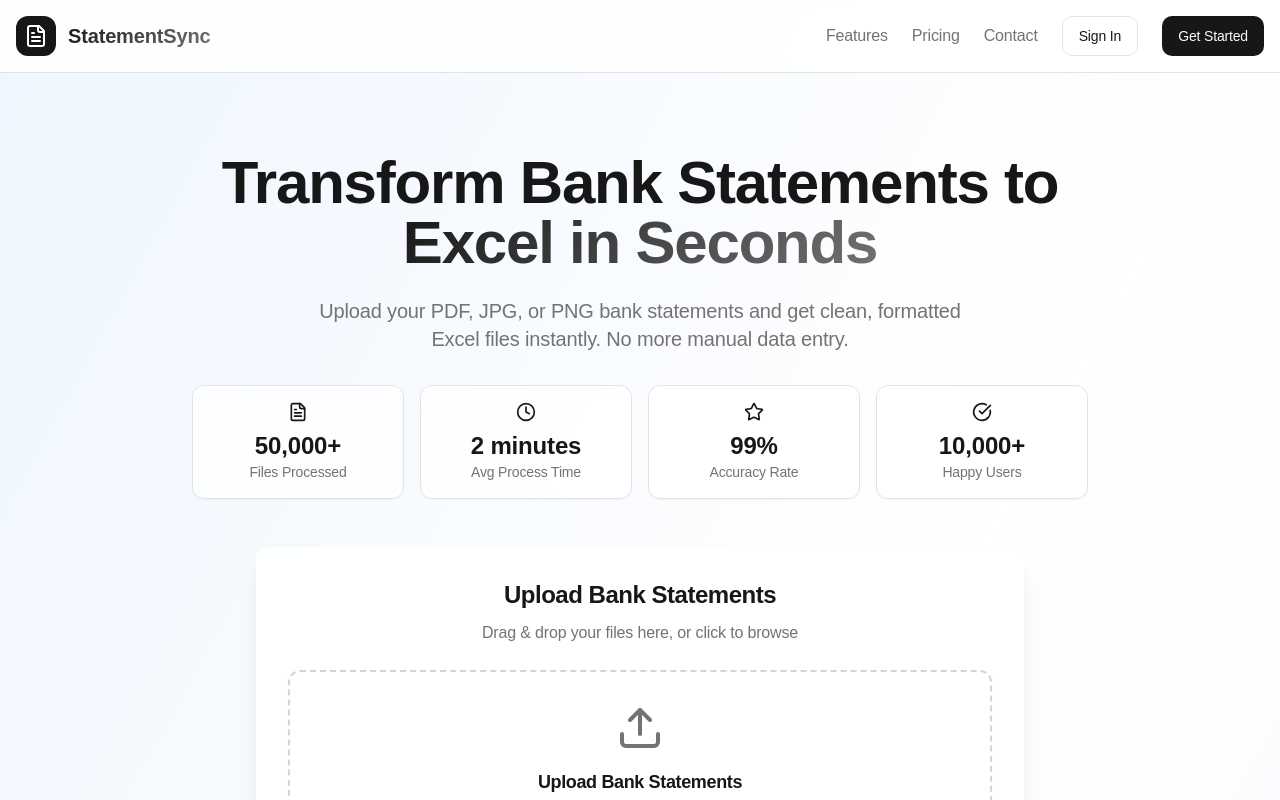
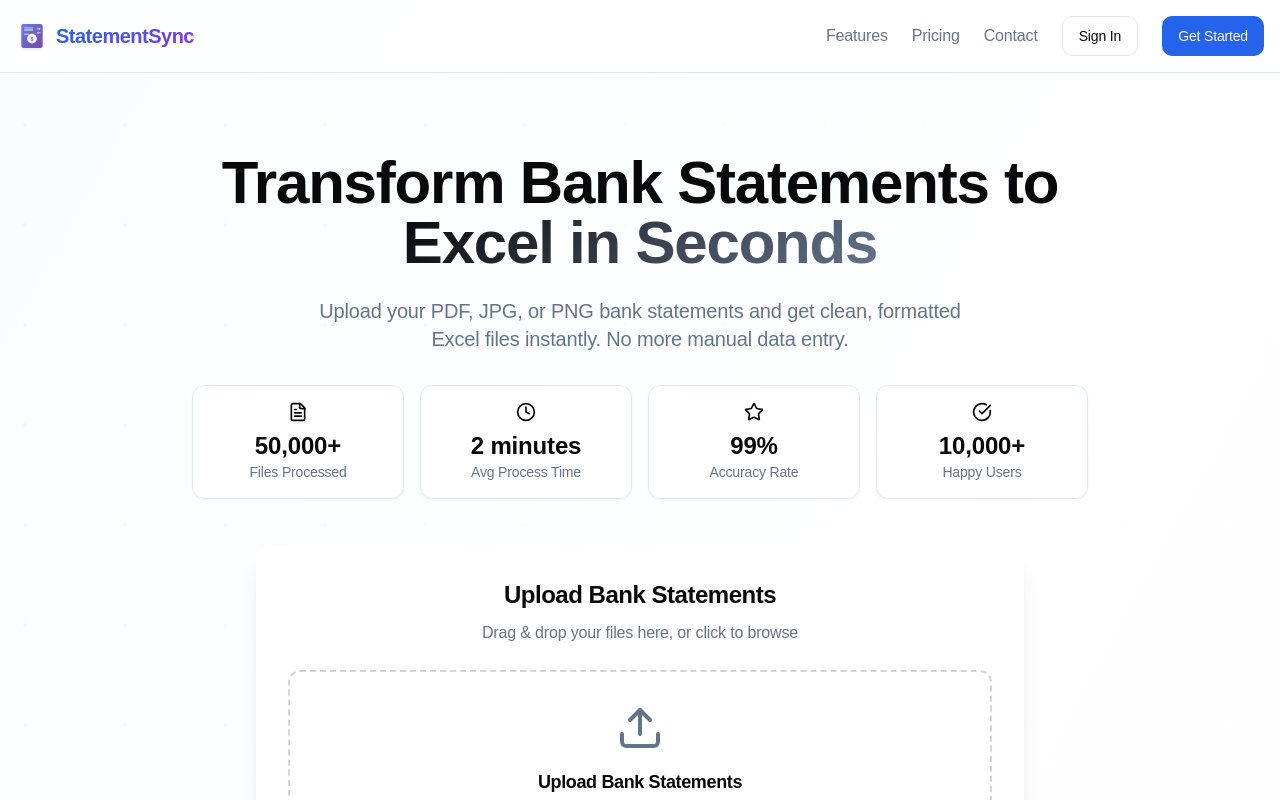
Before and after one commit to SanjhaiPrakash18/statementsync, a Next.js app: page / in a window 1280 px wide. Shown: the top 800 px of the page. Built offline with nearby package versions, Linux system fonts and the light colour scheme; a web font is replaced by a local one.

Commit message:
Enhance branding with new logo, favicon, and updated color scheme (#7)
Co-authored-by: Cursor Agent <cursoragent@cursor.com>
Co-authored-by: sanjhaiprakash.yoshops <sanjhaiprakash.yoshops@gmail.com>

```diff
--- a/src/app/globals.css
+++ b/src/app/globals.css
@@ -6,47 +6,55 @@
 @layer base {
   :root {
     --background: 0 0% 100%;
-    --foreground: 0 0% 9%;
+    --foreground: 240 10% 3.9%;
     --card: 0 0% 100%;
-    --card-foreground: 0 0% 9%;
+    --card-foreground: 240 10% 3.9%;
     --popover: 0 0% 100%;
-    --popover-foreground: 0 0% 9%;
-    --primary: 0 0% 9%;
-    --primary-foreground: 0 0% 98%;
-    --secondary: 0 0% 96%;
-    --secondary-foreground: 0 0% 9%;
-    --muted: 0 0% 96%;
-    --muted-foreground: 0 0% 45%;
-    --accent: 0 0% 96%;
-    --accent-foreground: 0 0% 9%;
-    --destructive: 0 0% 45%;
-    --destructive-foreground: 0 0% 98%;
-    --border: 0 0% 89%;
-    --input: 0 0% 89%;
-    --ring: 0 0% 9%;
+    --popover-foreground: 240 10% 3.9%;
+    --primary: 221.2 83.2% 53.3%;
+    --primary-foreground: 210 40% 98%;
+    --secondary: 210 40% 96%;
+    --secondary-foreground: 222.2 84% 4.9%;
+    --muted: 210 40% 96%;
+    --muted-foreground: 215.4 16.3% 46.9%;
+    --accent: 210 40% 96%;
+    --accent-foreground: 222.2 84% 4.9%;
+    --destructive: 0 84.2% 60.2%;
+    --destructive-foreground: 210 40% 98%;
+    --border: 214.3 31.8% 91.4%;
+    --input: 214.3 31.8% 91.4%;
+    --ring: 221.2 83.2% 53.3%;
     --radius: 0.75rem;
+    --vercel-gradient: linear-gradient(135deg, #667eea 0%, #764ba2 100%);
+    --vercel-blue: 221.2 83.2% 53.3%;
+    --vercel-purple: 262.1 83.3% 57.8%;
+    --vercel-pink: 339.3 82.2% 51.8%;
+    --vercel-green: 142.1 76.2% 36.3%;
+    --vercel-yellow: 45.9 96.7% 64.5%;
+    --vercel-orange: 24.6 95% 53.1%;
   }
 
   .dark {
-    --background: 0 0% 4%;
-    --foreground: 0 0% 98%;
-    --card: 0 0% 4%;
-    --card-foreground: 0 0% 98%;
-    --popover: 0 0% 4%;
-    --popover-foreground: 0 0% 98%;
-    --primary: 0 0% 98%;
-    --primary-foreground: 0 0% 9%;
-    --secondary: 0 0% 15%;
-    --secondary-foreground: 0 0% 98%;
-    --muted: 0 0% 15%;
-    --muted-foreground: 0 0% 65%;
-    --accent: 0 0% 15%;
-    --accent-foreground: 0 0% 98%;
-    --destructive: 0 0% 62%;
-    --destructive-foreground: 0 0% 98%;
-    --border: 0 0% 15%;
-    --input: 0 0% 15%;
-    --ring: 0 0% 83%;
+    --background: 222.2 84% 4.9%;
+    --foreground: 210 40% 98%;
+    --card: 222.2 84% 4.9%;
+    --card-foreground: 210 40% 98%;
+    --popover: 222.2 84% 4.9%;
+    --popover-foreground: 210 40% 98%;
+    --primary: 221.2 83.2% 53.3%;
+    --primary-foreground: 222.2 84% 4.9%;
+    --secondary: 217.2 32.6% 17.5%;
+    --secondary-foreground: 210 40% 98%;
+    --muted: 217.2 32.6% 17.5%;
+    --muted-foreground: 215 20.2% 65.1%;
+    --accent: 217.2 32.6% 17.5%;
+    --accent-foreground: 210 40% 98%;
+    --destructive: 0 62.8% 30.6%;
+    --destructive-foreground: 210 40% 98%;
+    --border: 217.2 32.6% 17.5%;
+    --input: 217.2 32.6% 17.5%;
+    --ring: 224.3 76.3% 94.1%;
+    --vercel-gradient: linear-gradient(135deg, #667eea 0%, #764ba2 100%);
   }
 }
 
@@ -58,8 +66,9 @@
   body {
     background-color: hsl(var(--background));
     background-image:
-      radial-gradient(circle at 1px 1px, hsl(var(--muted)/0.3) 1px, transparent 0);
-    background-size: 20px 20px;
+      radial-gradient(circle at 25px 25px, hsl(var(--primary)/0.05) 2px, transparent 0),
+      radial-gradient(circle at 75px 75px, hsl(var(--vercel-purple)/0.05) 1px, transparent 0);
+    background-size: 100px 100px, 50px 50px;
     color: hsl(var(--foreground));
     font-feature-settings: "rlig" 1, "calt" 1;
     font-family: var(--font-rethink-sans), 'Rethink Sans', sans-serif;
@@ -96,6 +105,22 @@
   /* Smooth scrolling */
   html {
     scroll-behavior: smooth;
+  }
+
+  /* Vercel-inspired gradient backgrounds */
+  .vercel-gradient {
+    background: var(--vercel-gradient);
+  }
+
+  .vercel-gradient-text {
+    background: linear-gradient(135deg, hsl(var(--vercel-blue)), hsl(var(--vercel-purple)));
+    -webkit-background-clip: text;
+    -webkit-text-fill-color: transparent;
+    background-clip: text;
+  }
+
+  .vercel-glow {
+    box-shadow: 0 0 20px hsl(var(--primary)/0.3);
   }
 
   /* Custom scrollbar for webkit browsers */
--- a/src/app/layout.tsx
+++ b/src/app/layout.tsx
@@ -16,6 +16,14 @@ export const metadata: Metadata = {
   creator: 'StatementSync',
   publisher: 'StatementSync',
   robots: 'index, follow',
+  icons: {
+    icon: [
+      { url: '/favicon.svg', type: 'image/svg+xml' },
+      { url: '/logo.svg', type: 'image/svg+xml', sizes: '120x120' }
+    ],
+    shortcut: '/favicon.svg',
+    apple: '/logo.svg'
+  },
   openGraph: {
     type: 'website',
     locale: 'en_US',
@@ -23,12 +31,21 @@ export const metadata: Metadata = {
     title: 'StatementSync - Transform Bank Statements to Excel',
     description: 'Convert your bank statements to Excel format with AI-powered OCR.',
     siteName: 'StatementSync',
+    images: [
+      {
+        url: '/logo.svg',
+        width: 120,
+        height: 120,
+        alt: 'StatementSync Logo'
+      }
+    ]
   },
   twitter: {
     card: 'summary_large_image',
     title: 'StatementSync - Transform Bank Statements to Excel',
     description: 'Convert your bank statements to Excel format with AI-powered OCR.',
     creator: '@statementsync',
+    images: ['/logo.svg']
   },
 }
 
--- a/src/app/page.tsx
+++ b/src/app/page.tsx
@@ -6,6 +6,7 @@ import { Button } from '@/components/ui/button'
 import { Card, CardContent } from '@/components/ui/card'
 import { Upload, FileText, Zap, Shield, Download, CheckCircle, Clock, Star } from 'lucide-react'
 import { UploadProgress } from '@/types'
+import { Logo } from '@/components/Logo'
 
 export default function HomePage() {
   const [selectedFiles, setSelectedFiles] = useState<File[]>([])
@@ -52,17 +53,12 @@ export default function HomePage() {
   ]
 
   return (
-    <div className="min-h-screen bg-gradient-to-br from-blue-50 via-white to-purple-50">
+    <div className="min-h-screen bg-gradient-to-br from-blue-50/30 via-white to-purple-50/30">
       {/* Header */}
       <header className="border-b bg-white/80 backdrop-blur-sm sticky top-0 z-50">
         <div className="container mx-auto px-4 py-4">
           <div className="flex items-center justify-between">
-            <div className="flex items-center space-x-3">
-              <div className="bg-foreground p-2 rounded-lg">
-                <FileText className="h-6 w-6 text-background" />
-              </div>
-              <span className="text-xl font-bold gradient-text">StatementSync</span>
-            </div>
+            <Logo size="md" variant="gradient" />
             <nav className="hidden md:flex items-center space-x-6">
               <a href="#features" className="text-muted-foreground hover:text-foreground transition-colors">Features</a>
               <a href="#pricing" className="text-muted-foreground hover:text-foreground transition-colors">Pricing</a>
--- /dev/null
+++ b/src/components/Logo.tsx
@@ -0,0 +1,137 @@
+'use client'
+
+import { cn } from '@/lib/utils'
+
+interface LogoProps {
+  size?: 'sm' | 'md' | 'lg' | 'xl'
+  variant?: 'default' | 'white' | 'gradient'
+  className?: string
+  showText?: boolean
+}
+
+const sizeMap = {
+  sm: 24,
+  md: 32,
+  lg: 48,
+  xl: 64
+}
+
+export function Logo({ size = 'md', variant = 'default', className, showText = true }: LogoProps) {
+  const logoSize = sizeMap[size]
+
+  const getGradientId = () => {
+    switch (variant) {
+      case 'white':
+        return 'logoGradientWhite'
+      case 'gradient':
+        return 'logoGradientCustom'
+      default:
+        return 'logoGradient'
+    }
+  }
+
+  return (
+    <div className={cn('flex items-center gap-2', className)}>
+      <svg
+        width={logoSize}
+        height={logoSize}
+        viewBox="0 0 120 120"
+        fill="none"
+        xmlns="http://www.w3.org/2000/svg"
+        className="flex-shrink-0"
+      >
+        <defs>
+          <linearGradient id="logoGradient" x1="0%" y1="0%" x2="100%" y2="100%">
+            <stop offset="0%" style={{stopColor: '#3B82F6', stopOpacity: 1}} />
+            <stop offset="50%" style={{stopColor: '#1D4ED8', stopOpacity: 1}} />
+            <stop offset="100%" style={{stopColor: '#1E40AF', stopOpacity: 1}} />
+          </linearGradient>
+          <linearGradient id="logoGradientWhite" x1="0%" y1="0%" x2="100%" y2="100%">
+            <stop offset="0%" style={{stopColor: '#ffffff', stopOpacity: 1}} />
+            <stop offset="100%" style={{stopColor: '#f8fafc', stopOpacity: 1}} />
+          </linearGradient>
+          <linearGradient id="logoGradientCustom" x1="0%" y1="0%" x2="100%" y2="100%">
+            <stop offset="0%" style={{stopColor: '#667eea', stopOpacity: 1}} />
+            <stop offset="100%" style={{stopColor: '#764ba2', stopOpacity: 1}} />
+          </linearGradient>
+          <filter id="shadow" x="-20%" y="-20%" width="140%" height="140%">
+            <feDropShadow dx="0" dy="4" stdDeviation="8" floodOpacity="0.1"/>
+          </filter>
+        </defs>
+
+        {/* Main document background */}
+        <rect
+          x="20"
+          y="15"
+          width="80"
+          height="90"
+          rx="8"
+          ry="8"
+          fill={`url(#${getGradientId()})`}
+          filter="url(#shadow)"
+        />
+
+        {/* Document header lines */}
+        <rect x="30" y="28" width="35" height="3" rx="1.5" fill="white" opacity="0.9"/>
+        <rect x="30" y="36" width="35" height="3" rx="1.5" fill="white" opacity="0.9"/>
+        <rect x="30" y="52" width="20" height="3" rx="1.5" fill="white" opacity="0.7"/>
+
+        {/* Dollar sign circle */}
+        <circle cx="60" cy="70" r="18" fill="white" opacity="0.95"/>
+        <text
+          x="60"
+          y="78"
+          fontFamily="Arial, sans-serif"
+          fontSize="20"
+          fontWeight="bold"
+          textAnchor="middle"
+          fill={`url(#${getGradientId()})`}
+        >
+          $
+        </text>
+
+        {/* Arrow elements */}
+        <g transform="translate(75, 25)">
+          <path
+            d="M5 8 L15 8 L12 5 M15 8 L12 11"
+            stroke="white"
+            strokeWidth="2.5"
+            strokeLinecap="round"
+            strokeLinejoin="round"
+            fill="none"
+            opacity="0.9"
+          />
+        </g>
+
+        <g transform="translate(75, 40)">
+          <path
+            d="M15 8 L5 8 L8 5 M5 8 L8 11"
+            stroke="white"
+            strokeWidth="2.5"
+            strokeLinecap="round"
+            strokeLinejoin="round"
+            fill="none"
+            opacity="0.9"
+          />
+        </g>
+      </svg>
+
+      {showText && (
+        <span
+          className={cn(
+            'font-bold tracking-tight',
+            size === 'sm' && 'text-lg',
+            size === 'md' && 'text-xl',
+            size === 'lg' && 'text-2xl',
+            size === 'xl' && 'text-3xl',
+            variant === 'white' && 'text-white',
+            variant === 'gradient' && 'vercel-gradient-text',
+            variant === 'default' && 'text-foreground'
+          )}
+        >
+          StatementSync
+        </span>
+      )}
+    </div>
+  )
+}
--- a/tailwind.config.js
+++ b/tailwind.config.js
@@ -78,6 +78,10 @@ module.exports = {
       fontFamily: {
         sans: ['var(--font-rethink-sans)', 'Rethink Sans', 'sans-serif'],
       },
+      backgroundImage: {
+        'vercel-gradient': 'linear-gradient(135deg, #667eea 0%, #764ba2 100%)',
+        'hero-gradient': 'linear-gradient(135deg, hsl(var(--primary)) 0%, hsl(var(--vercel-purple)) 100%)',
+      },
     },
   },
   plugins: [
```
Also changed, not shown: public/favicon.svg (added), public/logo.svg (added).
